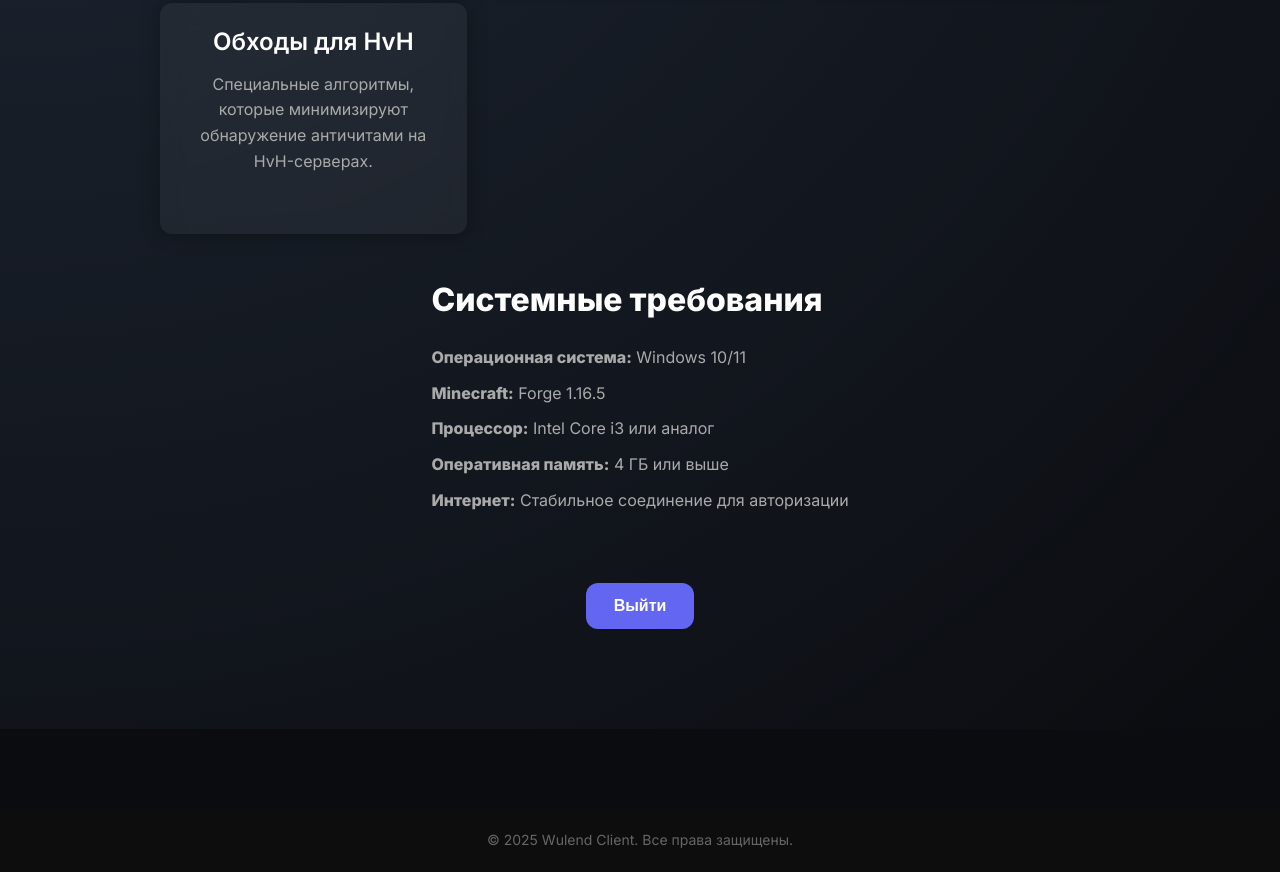
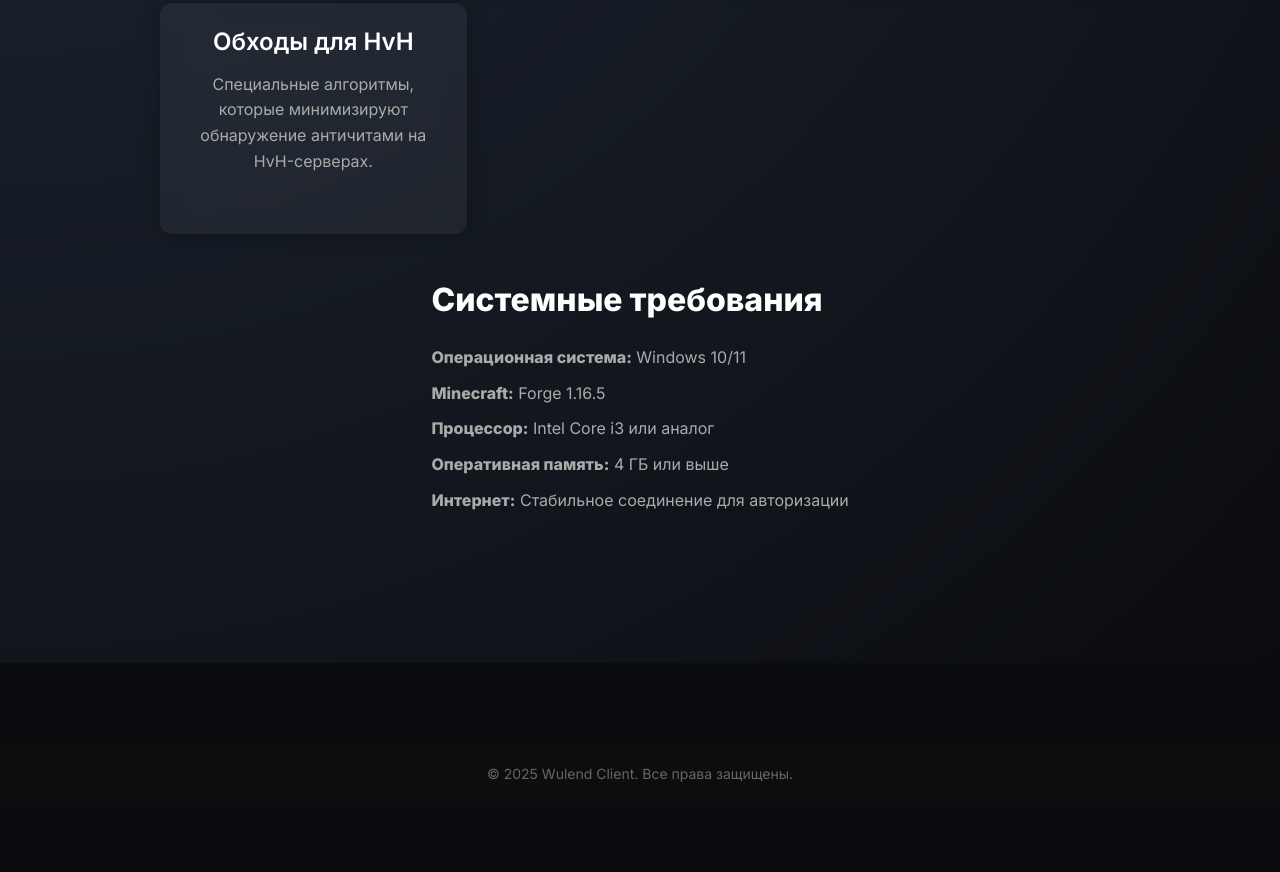
Before and after one commit to sysja/Wulend, a plain HTML site: page details.html in a window 1280 px wide. Shown: the part 697-1569 px from the top of the page. After the commit the page ends 1503 px from the top, so only its background shows below. Drawn offline with Linux system fonts and the light colour scheme; sample sign-in values are in the browser's storage.

Commit message:
details.html

```diff
--- a/details.html
+++ b/details.html
@@ -145,23 +145,6 @@
       margin-bottom: 10px;
     }
 
-    .logout {
-      margin-top: 20px;
-      padding: 14px 28px;
-      border: none;
-      border-radius: 12px;
-      background: var(--accent);
-      color: white;
-      font-weight: 600;
-      font-size: 16px;
-      cursor: pointer;
-      transition: 0.2s;
-    }
-
-    .logout:hover {
-      background: #4f46e5;
-    }
-
     footer {
       margin-top: 80px;
       padding: 20px 40px;
@@ -176,10 +159,10 @@
 
   <header>
     <div class="logo">Wulend</div>
-    <nav>
+    <nav id="nav">
       <a href="index.html">Главная</a>
-      <a href="#">Скачать</a>
-      <a href="login.html">Контакты</a>
+      <a href="buy.html">Купить</a>
+      <a href="profile.html" id="authLink">Личный кабинет</a>
     </nav>
   </header>
 
@@ -216,8 +199,6 @@
         <li><strong>Интернет:</strong> Стабильное соединение для авторизации</li>
       </ul>
     </div>
-
-    <button class="logout" onclick="logout()">Выйти</button>
   </section>
 
   <footer>
@@ -228,10 +209,10 @@
     if (!localStorage.getItem('loggedInUser')) {
       window.location.href = 'login.html';
     }
-
-    function logout() {
-      localStorage.removeItem('loggedInUser');
-      window.location.href = 'login.html';
+    const authLink = document.getElementById('authLink');
+    if (localStorage.getItem('loggedInUser')) {
+      authLink.textContent = 'Личный кабинет';
+      authLink.href = 'profile.html';
     }
   </script>
 
```
